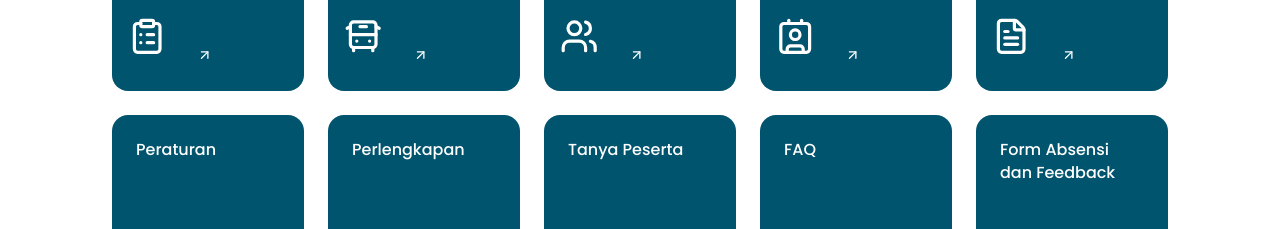
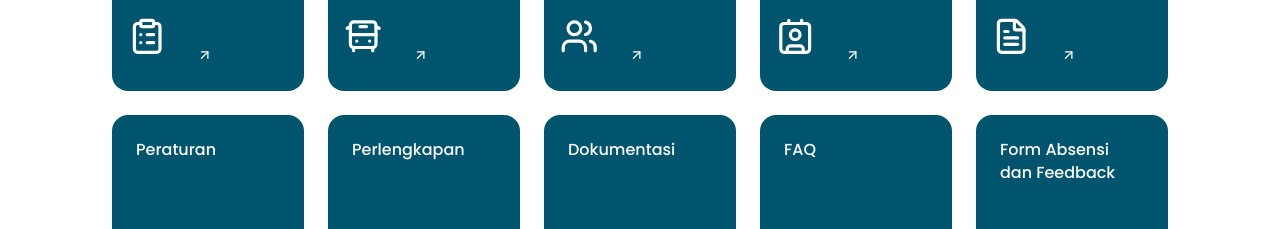
Before and after one commit to Gimerbone/DDSEAL-Linktree, a React (Vite) app: page / in a window 1280 px wide. Shown: the part 1980-2209 px from the top of the page. Built offline with nearby package versions, Linux system fonts and the light colour scheme; no server answers; the database is empty.

Commit message:
Adding documentation to quicklink

```diff
--- a/src/blocks/QuickLinks.tsx
+++ b/src/blocks/QuickLinks.tsx
@@ -30,7 +30,7 @@ export default function QuickLinks() {
                 <LinkContainer icon={FileText} title = "Template Dispen" link="https://drive.google.com/file/d/1M4ORLRumG3R0jUP_-dclo4Ea5i0guiBZ/view?usp=drive_link"/>
                 <LinkContainer icon={ScrollText} title = "Peraturan" link="https://drive.google.com/file/d/1yLOYd7zpWKpBskLuO2Hjn-RQEWkPGgFr/view?usp=drive_link"/>
                 <LinkContainer icon={PencilRuler} title = "Perlengkapan" link="https://drive.google.com/file/d/1r9W961UPm6sdCHvx53SKHP_KQ_-qlL1E/view?usp=drive_link"/>
-                <LinkContainer icon={Clapperboard} title = "Tanya Peserta" hasToast toastMsg="Video ini belum dapat diakses"/>
+                <LinkContainer icon={Clapperboard} title = "Dokumentasi" link="https://drive.google.com/drive/folders/1MR4jaScESjPyaXcDa9KJhzpEzjSunVgA"/>
 
                 <Dialog>
                     <DialogTrigger>
```
